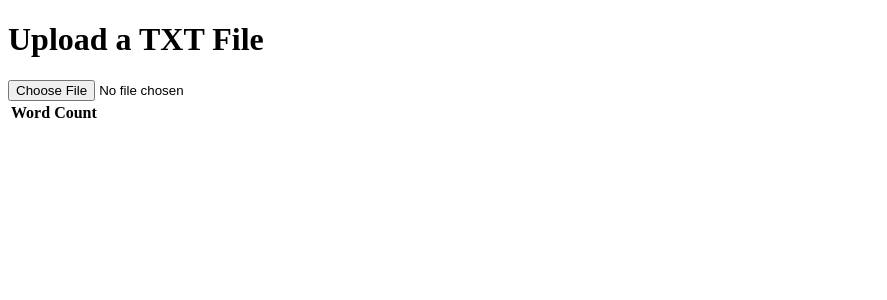
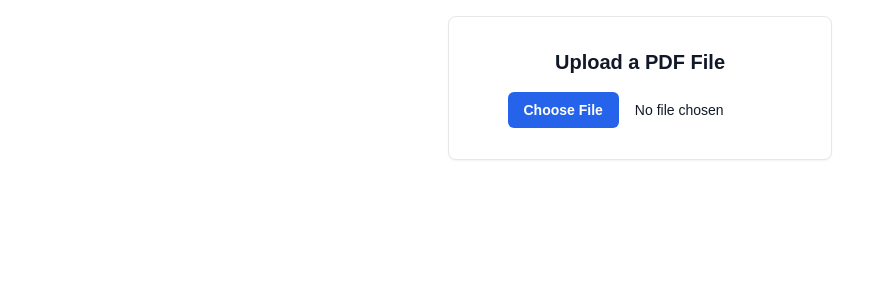
Before and after one commit to HesamSe/word-lens, a Next.js app: page / in a window 1280 px wide. Shown: the top 300 px of the page, without its empty margins (0-887 px from the left). Built offline with nearby package versions, Linux system fonts and the light colour scheme.

Commit message:
fix styles

```diff
--- /dev/null
+++ b/components/loading.tsx
@@ -0,0 +1,18 @@
+
+const Loading = () => (
+    <div role="status">
+        <svg aria-hidden="true" className="w-8 h-8 text-gray-200 animate-spin dark:text-gray-600 fill-blue-600"
+             viewBox="0 0 100 101" fill="none" xmlns="http://www.w3.org/2000/svg">
+            <path
+                d="M100 50.5908C100 78.2051 77.6142 100.591 50 100.591C22.3858 100.591 0 78.2051 0 50.5908C0 22.9766 22.3858 0.59082 50 0.59082C77.6142 0.59082 100 22.9766 100 50.5908ZM9.08144 50.5908C9.08144 73.1895 27.4013 91.5094 50 91.5094C72.5987 91.5094 90.9186 73.1895 90.9186 50.5908C90.9186 27.9921 72.5987 9.67226 50 9.67226C27.4013 9.67226 9.08144 27.9921 9.08144 50.5908Z"
+                fill="currentColor"/>
+            <path
+                d="M93.9676 39.0409C96.393 38.4038 97.8624 35.9116 97.0079 33.5539C95.2932 28.8227 92.871 24.3692 89.8167 20.348C85.8452 15.1192 80.8826 10.7238 75.2124 7.41289C69.5422 4.10194 63.2754 1.94025 56.7698 1.05124C51.7666 0.367541 46.6976 0.446843 41.7345 1.27873C39.2613 1.69328 37.813 4.19778 38.4501 6.62326C39.0873 9.04874 41.5694 10.4717 44.0505 10.1071C47.8511 9.54855 51.7191 9.52689 55.5402 10.0491C60.8642 10.7766 65.9928 12.5457 70.6331 15.2552C75.2735 17.9648 79.3347 21.5619 82.5849 25.841C84.9175 28.9121 86.7997 32.2913 88.1811 35.8758C89.083 38.2158 91.5421 39.6781 93.9676 39.0409Z"
+                fill="currentFill"/>
+        </svg>
+        <span className="sr-only">Loading...</span>
+    </div>
+
+);
+
+export default Loading;
--- a/pages/index.tsx
+++ b/pages/index.tsx
@@ -1,4 +1,7 @@
-import { useState } from 'react';
+import {useState} from 'react';
+import '../app/globals.css'
+import Loading from "@/components/loading";
+
 type WordCount = {
     word: string;
     count: number;
@@ -7,6 +10,7 @@ type WordCount = {
 export default function Home() {
     const [words, setWords] = useState<WordCount[]>();
     const [error, setError] = useState<string | null>(null);
+    const [loading, setLoading] = useState(false);
 
     const handleUpload = async (event: React.ChangeEvent<HTMLInputElement>) => {
         const file = event.target.files?.[0];
@@ -21,6 +25,7 @@ export default function Home() {
         formData.append('file', file);
 
         try {
+            setLoading(true)
             const response = await fetch('/api/upload', {
                 method: 'POST',
                 body: formData,
@@ -35,25 +40,33 @@ export default function Home() {
             }
         } catch {
             setError('Error uploading file');
+        } finally {
+            setLoading(false)
         }
     };
 
     return (
-        <div className="flex flex-col items-center justify-center min-h-screen bg-gray-100 p-4">
-            <div className="bg-white shadow-lg rounded-lg p-6 max-w-md w-full text-center">
-                <h1 className="text-xl font-semibold text-gray-700 mb-4">Upload a TXT File</h1>
-
+        <div className="flex flex-col gap-2 items-center h-screen w-screen bg-white dark:bg-gray-900 p-4">
+            <div className="flex-none flex flex-col items-center justify-center max-w-md min-h-36 min-w-96 text-center block max-w-sm p-6 bg-white border border-gray-200 rounded-lg shadow-sm dark:bg-gray-800 dark:border-gray-700 text-gray-900 dark:text-white">
+                <h1 className="text-xl font-semibold mb-4">
+                    Upload a PDF File
+                </h1>
+                <div>
+                    {loading ? <Loading/> :
                         <input
                             type="file"
                             accept=".pdf"
                             onChange={handleUpload}
-                    className="block w-full text-sm text-gray-700 file:mr-4 file:py-2 file:px-4 file:rounded-md file:border-0 file:text-sm file:font-semibold file:bg-blue-600 file:text-white hover:file:bg-blue-700"
+                            className="block w-full text-sm file:mr-4 file:py-2 file:px-4 file:rounded-md file:border-0 file:text-sm file:font-semibold file:bg-blue-600 file:text-white hover:file:bg-blue-700"
                         />
-
-                {words !== null && (
-                    <div className="mt-4">
-                        <table className='w-full text-sm text-left rtl:text-right text-gray-500 dark:text-gray-400'>
-                            <thead className='text-xs text-gray-700 uppercase bg-gray-50 dark:bg-gray-700 dark:text-gray-400'>
+                    }
+                </div>
+            </div>
+            {!!words && (
+                <div className='flex-1 overflow-auto w-full'>
+                    <table className=' w-full text-sm text-left rtl:text-right text-gray-500 dark:text-gray-400'>
+                        <thead
+                            className='text-xs text-gray-700 uppercase bg-gray-50 dark:bg-gray-700 dark:text-gray-400'>
                         <tr>
                             <th scope="col" className="px-6 py-3">
                                 Word
@@ -66,12 +79,14 @@ export default function Home() {
                         <tbody>
                         {words?.map(wc => (
                             <tr
-                                    className="bg-white border-b dark:bg-gray-800 dark:border-gray-700 border-gray-200"
+                                className="bg-white border-b dark:bg-gray-800 dark:border-gray-700 border-gray-200 max-w-full overflow-hidden"
                                 key={wc.word}
                             >
                                 <th scope="row"
                                     className="px-6 py-4 font-medium text-gray-900 whitespace-nowrap dark:text-white">
+                                    <div className='max-w-72 truncate'>
                                         {wc.word}
+                                    </div>
                                 </th>
                                 <td className="px-6 py-4">
                                     {wc.count}
@@ -84,7 +99,7 @@ export default function Home() {
             )}
 
             {error && <p className="mt-4 text-red-500">{error}</p>}
-            </div>
+
         </div>
     );
 }
```
Lines whose indentation alone changed are shown as unchanged.
